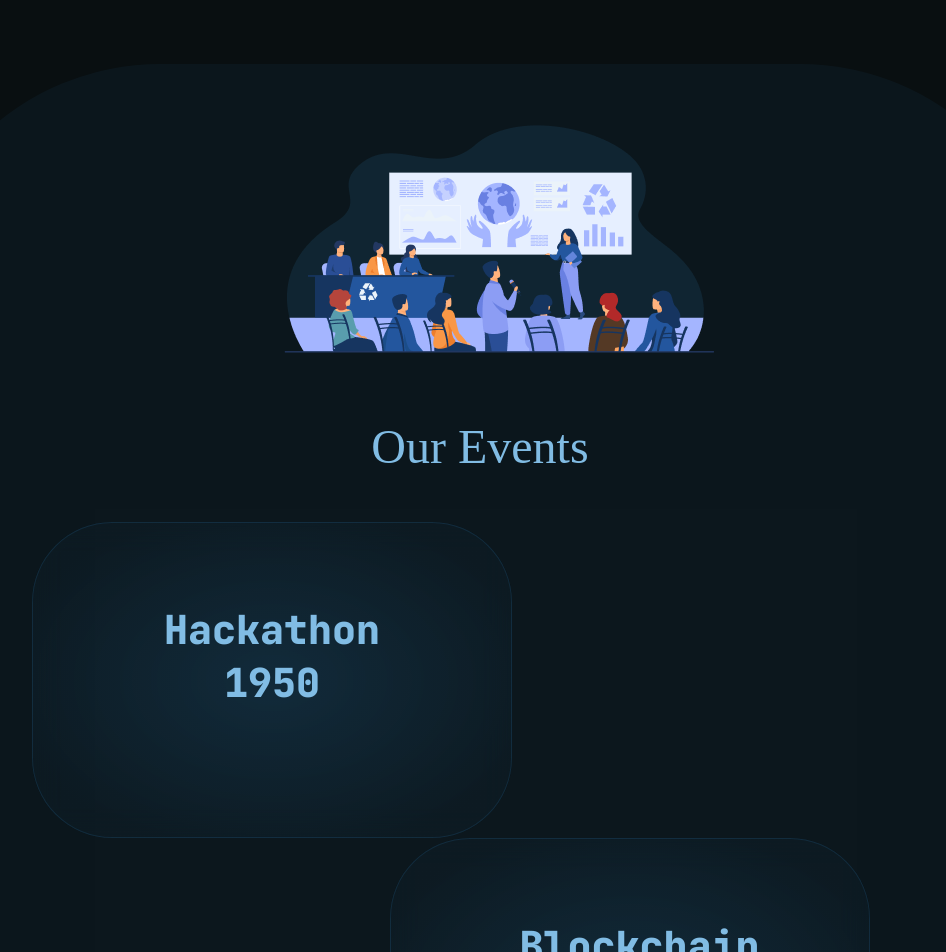
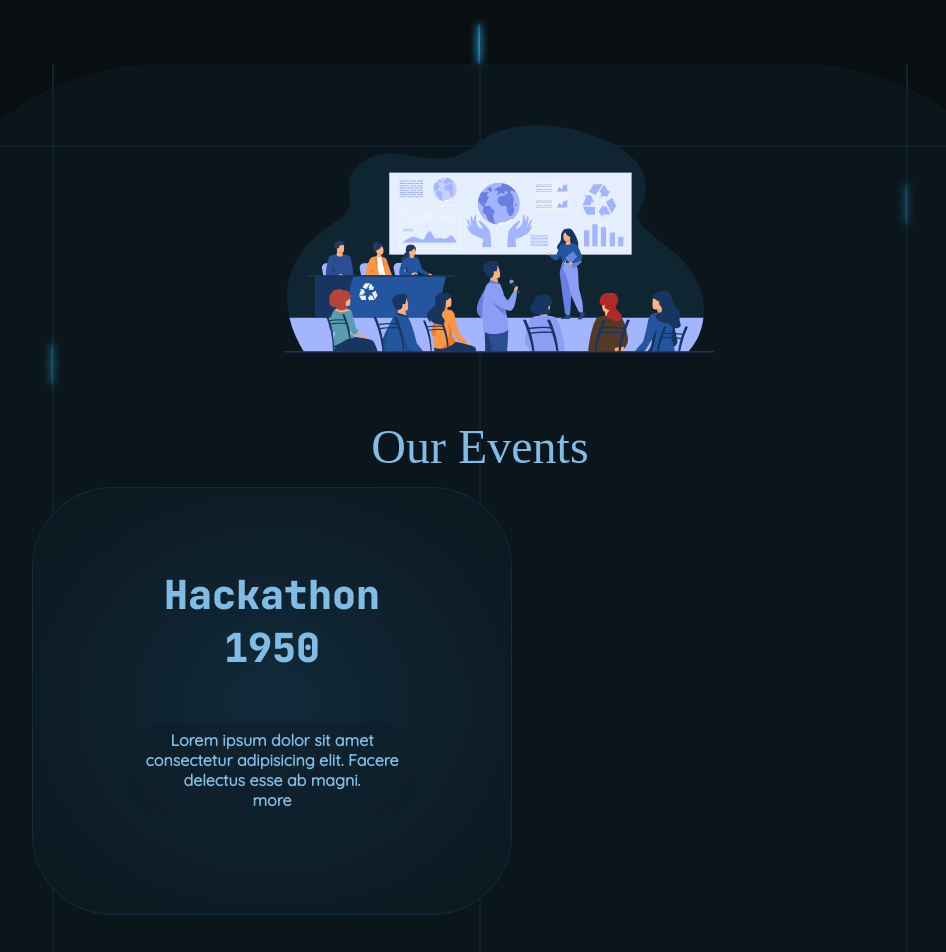
Before and after one commit to bikashmishraa/Dristi-From-Scratch, a React (Vite) app: page /Dristi-From-Scratch/events in a window 1280 px wide. Shown: the top 952 px of the page, without its empty margins (160-1106 px from the left). Built offline with nearby package versions, Linux system fonts and the light colour scheme; a web font is replaced by a local one.

Commit message:
Fixed events and added features to it

```diff
--- a/src/Cards/Cards.jsx
+++ b/src/Cards/Cards.jsx
@@ -53,6 +53,16 @@ function Cards(props) {
         </div>
       </div>
     );
+  } else if (props.id == "Eventscard") {
+    return (
+      <div className="glassCards glass parallaxEl" id={props.id}>
+        <div className="cardTitle">{props.title}</div>
+        <div className="tablet" id="event_tablet">
+          {props.description}
+          <div className="morelink">more</div>
+        </div>
+      </div>
+    );
   }
   return (
     <div className="glassCards glass parallaxEl" id={props.id}>
--- a/src/Events/Events.jsx
+++ b/src/Events/Events.jsx
@@ -1,8 +1,15 @@
 import eventGraphic from "/events_bg.png";
 import Cards from "../Cards/Cards";
+import Parallax from "../Parallax/Parallax";
+import Lines from "../Lines/Lines.jsx";
+import LenisComponent from "../Lenis/Lenis.js";
 import "./Events.css";
 function Events() {
   return (
+    <>
+      <LenisComponent />
+      <Parallax />
+      <Lines />
       <div className="events">
         <div className="eventImage">
           <img src={eventGraphic} alt="" />
@@ -21,12 +28,13 @@ function Events() {
             <div className="emptyspace"></div>
             <Cards
               id="Eventscard"
-            title="Blockchain Documentation   "
+              title="Blockchain Documentation"
               description="Lorem ipsum dolor sit amet consectetur adipisicing elit. Facere delectus esse ab magni."
             />
           </div>
         </div>
       </div>
+    </>
   );
 }
 export default Events;
```
Lines whose indentation alone changed are shown as unchanged.
